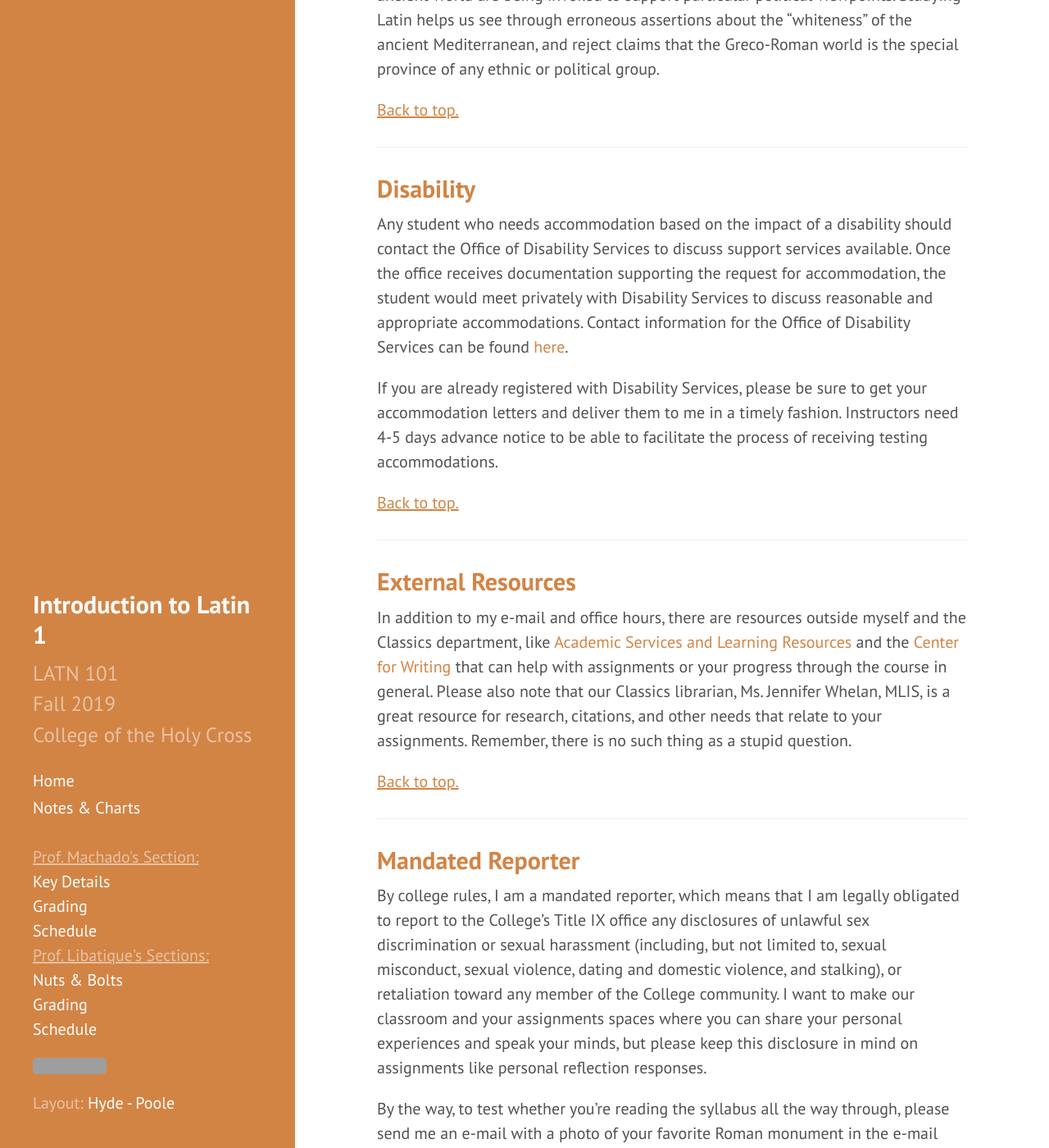
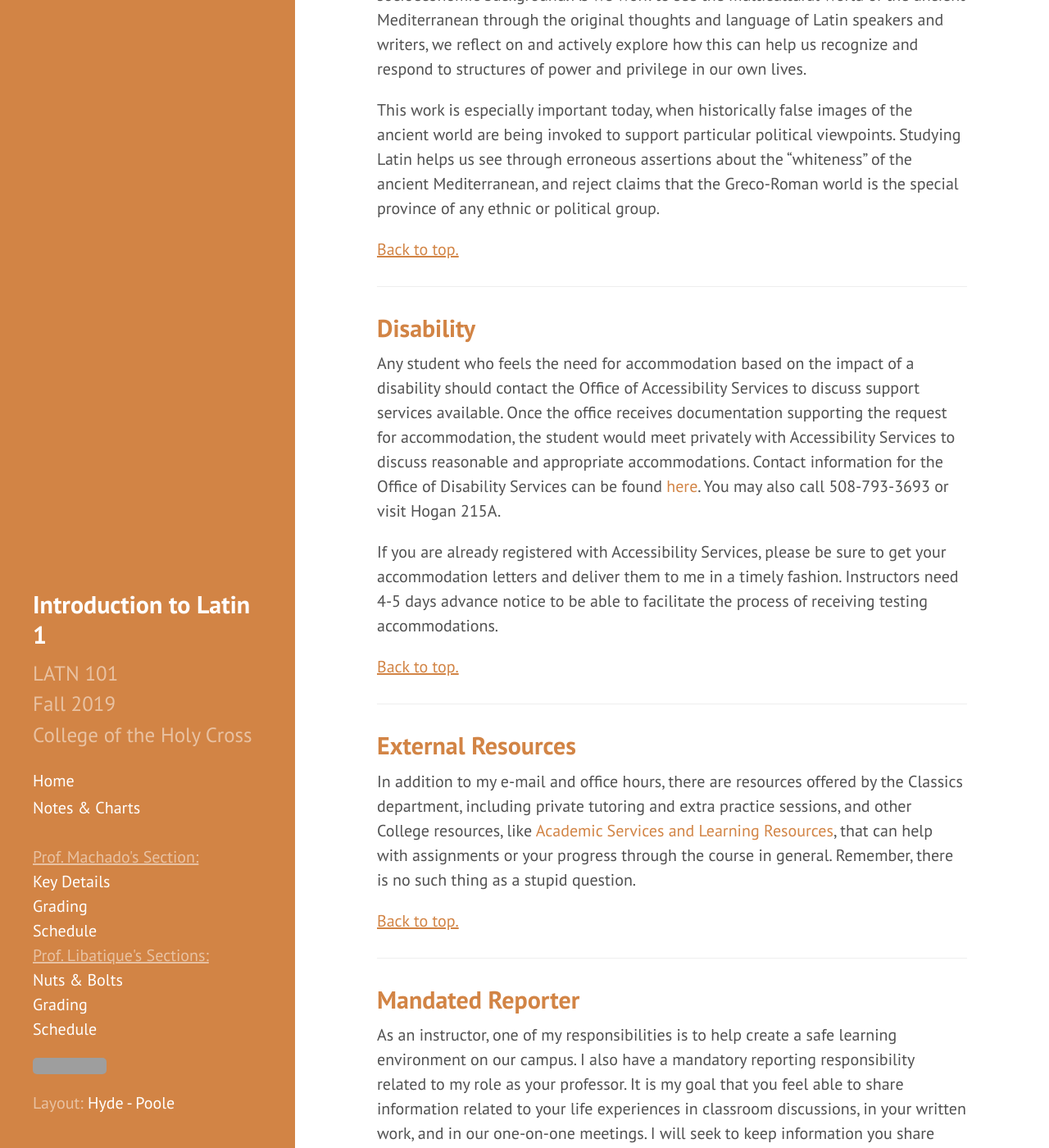
Before and after one commit to DLibatique/LATN102-S20, a Jekyll site: the page built from pages/nuts-DL.md, in a window 1280 px wide and 1400 px high, scrolled down 2459 px. Shown: the whole window at 82% size. Built offline with Jekyll 4.4.1, drawn with Linux system fonts in a browser that asks for light colours; some of the changed text lies outside the part shown; grey boxes are pictures that could not be loaded.

Commit message:
updated links and various sections

```diff
--- a/pages/nuts-DL.md
+++ b/pages/nuts-DL.md
@@ -10,7 +10,7 @@
 
 <hr>
 ## <a name="ac">Academic Conduct</a>
-You are expected to abide by Holy Cross’ Academic Integrity Policy, posted [here](https://catalog.holycross.edu/node/1381/#AHP). Cheating on homework, quizzes, or exams (defined here as but not limited to reproducing answers from an answer key, referring to forbidden notes to help answer questions, or copying another student’s answers) may result in penalties ranging from a failure on the specific assignment or quiz to failure for the entire course.
+You are expected to abide by Holy Cross’ Academic Integrity Policy, posted [here](https://hccatalog.holycross.edu/requirements-policies/academic-policies/#academicintegritytext). Cheating on homework, quizzes, or exams (defined here as but not limited to reproducing answers from an answer key, referring to forbidden notes to help answer questions, or copying another student’s answers) may result in penalties ranging from a failure on the specific assignment or quiz to failure for the entire course.
 
 <a href="#top" class="underline">Back to top.</a>
 <hr>
@@ -18,11 +18,13 @@
 ## <a name="attendance">Attendance</a>
 You must attend each meeting of the course to attain a good grade. We will not be working off a traditional textbook, so your primary source of information will be my lectures and practice work during class time. I will also provide many examples and memorization tricks (mnemonic devices, helpful tips, etc.) in class, so it will be to your benefit to attend class so as to make completing your assignments and studying for quizzes less daunting.
 
-If you must miss a class meeting for any reason, please inform me as soon as you know of the absence via e-mail **before the class meeting begins**, and we will correspond accordingly. **More than two (2) unexcused absences, defined as a failure to appear in class without notifying me via e-mail that you won’t be there before the class period begins, will result in a full grade drop for the semester (e.g., an A- will be dropped to a B-)**.
+If you must miss a class meeting for any reason, please inform me as soon as you know of the absence via e-mail **before the class meeting begins**, and we will correspond accordingly. If you notify me before class begins, the absence is considered **excused**. The reasons for an excused absence can range from illness to family emergency to mental health or anything else; you do not need to specify it to me. All I ask is that you notify me via e-mail before the class begins.
+
+**More than two (2) unexcused absences, defined as a failure to appear in class without notifying me via e-mail that you won’t be there before the class period begins, will result in a full grade drop for the semester (e.g., an A- will be dropped to a B-)**.
 
 It bears repeating: **if you will miss class for any reason, you must e-mail me before that class period begins to let me know!**
 
-Any absence beyond the two allotted above for compelling and verifiable reasons (including but not limited to extended illness, a death or medical emergency in the family, a wedding in the immediate family, and participation in a college-sponsored athletic event) falls under Holy Cross' Excused Absence Policy and requires a note from your Class Dean. See the full Excused Absence Policy [here](https://catalog.holycross.edu/node/1381/#EAP).
+Any absence without a notifying e-mail before class may be excused after the fact for compelling and verifiable reasons (including but not limited to extended illness, a death or medical emergency in the family, a wedding in the immediate family, and participation in a college-sponsored athletic event) falls under Holy Cross' Excused Absence Policy and requires a note from your Class Dean. See the full Excused Absence Policy [here](https://catalog.holycross.edu/node/1381/#EAP).
 
 <a href="#top" class="underline">Back to top.</a>
 <hr>
@@ -34,7 +36,7 @@
 <hr>
 
 ## <a name="gender">Gender Expression and Identity</a>
-I (Prof. Libatique) am a cisgender man and use he/him/his pronouns. You will spend a portion of the first class meeting on 9/4 filling out a small notecard to let me know what your preferred name is, what pronouns you use, and what you hope to learn from this class. My goal is to avoid dead-naming, as your preferred name may not match the legal name on my class roster.
+I (Prof. Libatique) am a cisgender man and use he/him/his pronouns. Your first assignment will be to fill out a Google Form to let me know what your preferred name is, what pronouns you use, and what you hope to learn from this class. My goal is to avoid dead-naming, as your preferred name may not match the legal name on my class roster.
 
 <a href="#top" class="underline">Back to top.</a>
 <hr>
@@ -48,21 +50,25 @@
 <hr>
 
 ## <a name="disability">Disability</a>
-Any student who needs accommodation based on the impact of a disability should contact the Office of Disability Services to discuss support services available. Once the office receives documentation supporting the request for accommodation, the student would meet privately with Disability Services to discuss reasonable and appropriate accommodations. Contact information for the Office of Disability Services can be found [here](https://www.holycross.edu/health-wellness-and-access/office-disability-services).
+Any student who feels the need for accommodation based on the impact of a disability should contact the Office of Accessibility Services to discuss support services available. Once the office receives documentation supporting the request for accommodation, the student would meet privately with Accessibility Services to discuss reasonable and appropriate accommodations. Contact information for the Office of Disability Services can be found [here](https://www.holycross.edu/health-wellness-and-access/office-accessibility-services). You may also call 508-793-3693 or visit Hogan 215A.
 
-If you are already registered with Disability Services, please be sure to get your accommodation letters and deliver them to me in a timely fashion. Instructors need 4-5 days advance notice to be able to facilitate the process of receiving testing accommodations.
+If you are already registered with Accessibility Services, please be sure to get your accommodation letters and deliver them to me in a timely fashion. Instructors need 4-5 days advance notice to be able to facilitate the process of receiving testing accommodations.
 
 <a href="#top" class="underline">Back to top.</a>
 <hr>
 
 ## <a name="external">External Resources</a>
-In addition to my e-mail and office hours, there are resources outside myself and the Classics department, like [Academic Services and Learning Resources](https://www.holycross.edu/support-and-resources/academic-services-and-learning-resources) and the [Center for Writing](https://www.holycross.edu/academics/support-and-resources/center-for-writing/writers-workshop/make-appointment) that can help with assignments or your progress through the course in general. Please also note that our Classics librarian, Ms. Jennifer Whelan, MLIS, is a great resource for research, citations, and other needs that relate to your assignments. Remember, there is no such thing as a stupid question.
+In addition to my e-mail and office hours, there are resources offered by the Classics department, including private tutoring and extra practice sessions, and other College resources, like [Academic Services and Learning Resources](https://www.holycross.edu/support-and-resources/academic-services-and-learning-resources), that can help with assignments or your progress through the course in general. Remember, there is no such thing as a stupid question.
 
 <a href="#top" class="underline">Back to top.</a>
 <hr>
 
 ## <a name="mr">Mandated Reporter</a>
-By college rules, I am a mandated reporter, which means that I am legally obligated to report to the College’s Title IX office any disclosures of unlawful sex discrimination or sexual harassment (including, but not limited to, sexual misconduct, sexual violence, dating and domestic violence, and stalking), or retaliation toward any member of the College community. I want to make our classroom and your assignments spaces where you can share your personal experiences and speak your minds, but please keep this disclosure in mind on assignments like personal reflection responses.
+As an instructor, one of my responsibilities is to help create a safe learning environment on our campus.  I also have a mandatory reporting responsibility related to my role as your professor. It is my goal that you feel able to share information related to your life experiences in classroom discussions, in your written work, and in our one-on-one meetings. I will seek to keep information you share private to the greatest extent possible. However, any information that you disclose that addresses sexual misconduct or relates to a prior suicide attempt or an intention to attempt suicide requires my sharing that information with those on campus who are able to provide you with necessary resources.
+
+Following the College’s Sexual Misconduct Policy, I will share information about sexual misconduct with the College’s Office of Title IX Initiatives. If you would to talk to Title IX directly, they can be reached at 508-793-3336 or titleix [at] holycross.edu.  For more information, please visit [this website](https://www.holycross.edu/sexual-respect-and-title-ix). If you would like to discuss the matter confidentially, the following confidential resources are available to you: the Chaplains' Office, 508-793-2448; Counseling Center, 508-793-3363; Health Services, 508-793-2276.
+
+Following the College’s Suicide Protocol, if you disclose a prior suicide attempt or an intention or plan to attempt suicide, I will share that information with the Chair of our student CARE Team, who will engage in appropriate outreach.
 
 By the way, to test whether you’re reading the syllabus all the way through, please send me an e-mail with a photo of your favorite Roman monument in the e-mail body by 1pm on Wednesday, September 11, 2019, with the subject line “Caesar and Pompey were ARCH-enemies.” If you do so, you will receive one full quiz grade (an addition of 0.5% to your quiz average for the semester).
 
```
